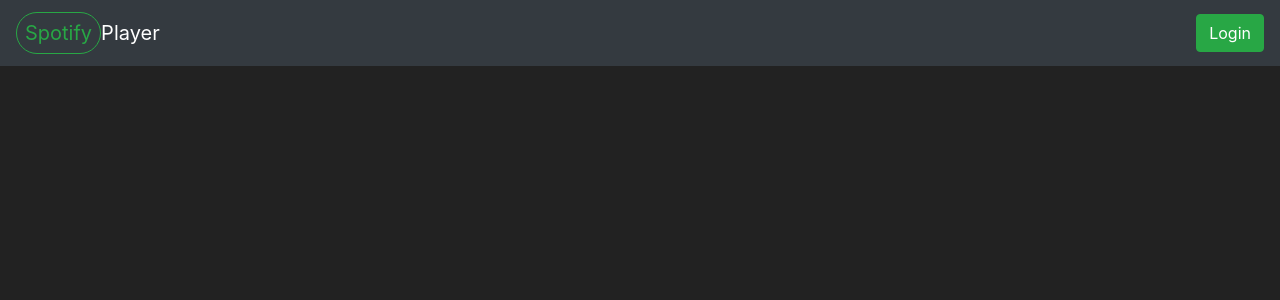
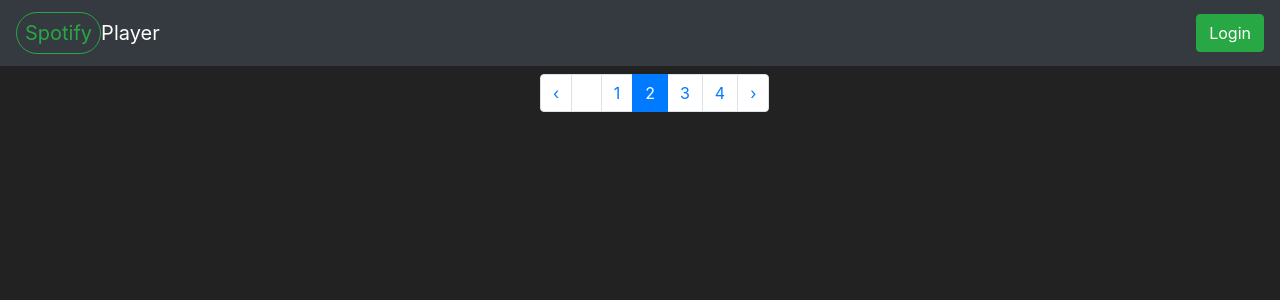
Before and after one commit to BadLice/spotify-player, a React (Create React App) app: page /search/1/1/1 in a window 1280 px wide. Shown: the top 300 px of the page. Built offline with nearby package versions, Linux system fonts and the light colour scheme.

Commit message:
implemented react-router

```diff
--- a/src/App.js
+++ b/src/App.js
@@ -3,6 +3,7 @@ import './App.css';
 import NavBar from './components/nav.bar';
 import axios from 'axios';
 import SearchResultList from './components/search.result.list';
+import { Switch, Route, useHistory } from 'react-router-dom';
 
 export const useSearch = _TOKEN => {
 	const [searchResult, setResult] = useState(null);
@@ -13,6 +14,7 @@ export const useSearch = _TOKEN => {
 		if (searchOptions && _TOKEN) {
 			let subscribed = true;
 			let searchLink = 'https://api.spotify.com/v1/search?';
+
 			let options = Object.keys(searchOptions).reduce(
 				(opt, key) => opt + '&' + key + '=' + searchOptions[key],
 				'access_token=' + _TOKEN
@@ -22,6 +24,7 @@ export const useSearch = _TOKEN => {
 				.get(searchLink + options)
 				.then(({ data }) => {
 					if (subscribed) {
+						console.log(data);
 						setResult(data);
 					}
 				})
@@ -31,26 +34,49 @@ export const useSearch = _TOKEN => {
 		}
 	}, [searchOptions, _TOKEN]);
 
+	useEffect(() => {
+		if (error) {
+			console.error(error);
+		}
+	}, [error]);
+
 	return { searchResult, search, searchOptions, error };
 };
 
 const App = props => {
-	const { searchResult, search, searchOptions, error } = useSearch(
-		props._TOKEN
-	);
+	const { searchResult, search, searchOptions } = useSearch(props._TOKEN);
 
-	console.log(searchResult);
+	const history = useHistory();
 
 	return (
 		<>
-			<NavBar logged={props.logged} search={search} />
-			{searchResult && (
-				<SearchResultList
-					searchResult={searchResult}
-					search={search}
-					searchOptions={searchOptions}
-				/>
-			)}
+			<Switch>
+				<Route path='/' exact>
+					<NavBar
+						logged={props.logged}
+						search={search}
+						history={history}
+					/>
+				</Route>
+
+				<Route path='/search/:type/:query/:offset' exact>
+					<NavBar
+						logged={props.logged}
+						search={search}
+						history={history}
+					/>
+					<SearchResultList
+						searchResult={searchResult}
+						search={search}
+						searchOptions={searchOptions}
+						history={history}
+					/>
+				</Route>
+
+				<Route>
+					<p className='text-white'>NOT FOUND</p>
+				</Route>
+			</Switch>
 		</>
 	);
 };
--- a/src/components/nav.bar.jsx
+++ b/src/components/nav.bar.jsx
@@ -1,4 +1,4 @@
-import React, { useRef, useState } from 'react';
+import React, { useState, useEffect } from 'react';
 import {
 	Navbar,
 	Nav,
@@ -8,6 +8,7 @@ import {
 	Dropdown
 } from 'react-bootstrap';
 import LoginButton from './login.button';
+import { useParams } from 'react-router-dom';
 
 const NavBarC = props => {
 	const [searchType, setSeatchType] = useState({
@@ -15,19 +16,33 @@ const NavBarC = props => {
 		value: 'track'
 	});
 
+	const { type, query, offset } = useParams();
+	const { search, history } = props;
+
+	useEffect(() => {
+		if (type && query && offset) {
+			search({
+				q: query,
+				type: type,
+				limit: 9,
+				offset: offset * 9
+			});
+		}
+	}, [type, query, offset, search]);
+
 	const handleSearch = e => {
 		e.preventDefault();
 
 		if (e.target.searchQuery.value.trim().length !== 0) {
-			props.search({
-				q: e.target.searchQuery.value.trim().replace(' ', '+'),
-				type: searchType.value,
-				limit: 9,
-				offset: 0 * 9
-			});
+			history.push(
+				'/search/' +
+					searchType.value +
+					'/' +
+					e.target.searchQuery.value.trim().replace(' ', '+') +
+					'/' +
+					0
+			);
 		}
-
-		console.log();
 	};
 
 	const handleChangeSearchType = type => {
--- a/src/components/page.selector.jsx
+++ b/src/components/page.selector.jsx
@@ -1,14 +1,19 @@
 import React from 'react';
 import Pagination from 'react-bootstrap/Pagination';
-
+import { useParams } from 'react-router-dom';
 const PageSelector = props => {
+	const { type, query } = useParams();
 	const handleSearch = offset => {
 		let opt = { ...props.searchOptions };
 		opt.offset = opt.limit * offset;
-		props.search(opt);
+		props.history.push('/search/' + type + '/' + query + '/' + offset);
 	};
 
+	if (!props.searchOptions) {
+		return <></>;
+	}
 	let offset = props.searchOptions.offset / props.searchOptions.limit;
+
 	let active = offset + 1;
 	let items = [];
 	for (let number = offset + 1 - 2; number <= offset + 1 + 2; number++) {
--- a/src/components/search.result.list.jsx
+++ b/src/components/search.result.list.jsx
@@ -12,10 +12,10 @@ const SearchResultList = props => {
 						<TrackSearchCard key={track.id} track={track} />
 					))}
 				<PageSelector
+					history={props.history}
 					offset={props.offset}
 					next={props.next}
 					resultsPerPage={6}
-					nextLink={props.searchResult.next}
 					search={props.search}
 					searchOptions={props.searchOptions}
 				/>
--- a/src/components/track.search.card.jsx
+++ b/src/components/track.search.card.jsx
@@ -1,5 +1,5 @@
 import React, { useState } from 'react';
-import { Card, Button, Spinner } from 'react-bootstrap';
+import { Card, Spinner } from 'react-bootstrap';
 import ScrollText from 'react-scroll-text';
 import PlayButton from './track.play.button.card';
 
@@ -16,18 +16,6 @@ const TrackSearchCard = props => {
 		s = s.toFixed(0);
 
 		return m + ':' + s;
-	};
-
-	const parse_artists = artists => {
-		let text = artists
-			.reduce((acc, artist) => acc + artist.name + ', ', '')
-			.slice(0, -2);
-
-		if (text.length > 46) {
-			text = text.slice(0, -(text.length - 46 + 3)) + '...';
-		}
-
-		return text;
 	};
 
 	const handleImageLoaded = () => {
--- a/src/index.js
+++ b/src/index.js
@@ -3,12 +3,23 @@ import ReactDOM from 'react-dom';
 import './index.css';
 import App from './App';
 import * as serviceWorker from './serviceWorker';
+import { BrowserRouter } from 'react-router-dom';
+import { useCookies } from 'react-cookie';
 
 const InitApi = props => {
 	const useToken = () => {
 		const [token, setToken] = useState(null);
+		const [{ access_token: tokenCookie }, setCookie] = useCookies([
+			'access_token'
+		]);
+
 		useEffect(() => {
 			if (!token) {
+				if (tokenCookie) {
+					//get previous access_token
+					setToken(tokenCookie);
+				} else {
+					//get access_token from url query string
 					let url = window.location.href;
 					let start = url.indexOf('access_token=');
 					let padding = 'access_token='.length;
@@ -16,9 +27,11 @@ const InitApi = props => {
 					if (start !== -1 && end !== -1) {
 						let token = url.substring(start + padding, end);
 						setToken(token);
+						setCookie('access_token', token, { maxAge: 3600 });
 					}
 				}
-		}, [window.location.href]);
+			}
+		}, [setCookie, token, tokenCookie]);
 
 		return token;
 	};
@@ -34,9 +47,11 @@ const InitApi = props => {
 
 ReactDOM.render(
 	<React.StrictMode>
+		<BrowserRouter>
 			<InitApi>
 				<App logged={!!false} />
 			</InitApi>
+		</BrowserRouter>
 	</React.StrictMode>,
 	document.getElementById('root')
 );
```
Also changed, not shown: package.json (+9 -1 lines), 1 other file (tests, documents, lock files or other folders). Lines whose indentation alone changed are shown as unchanged.
